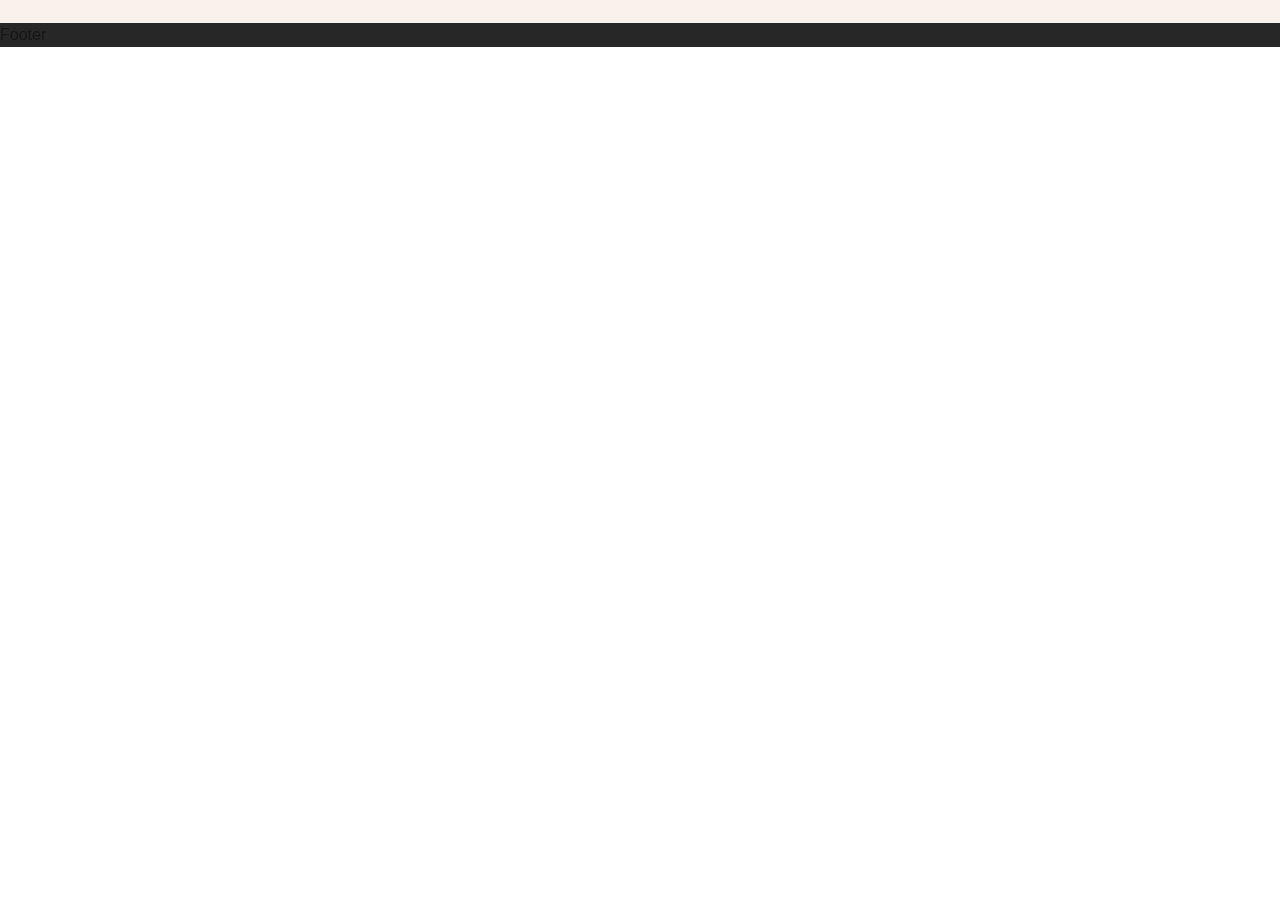
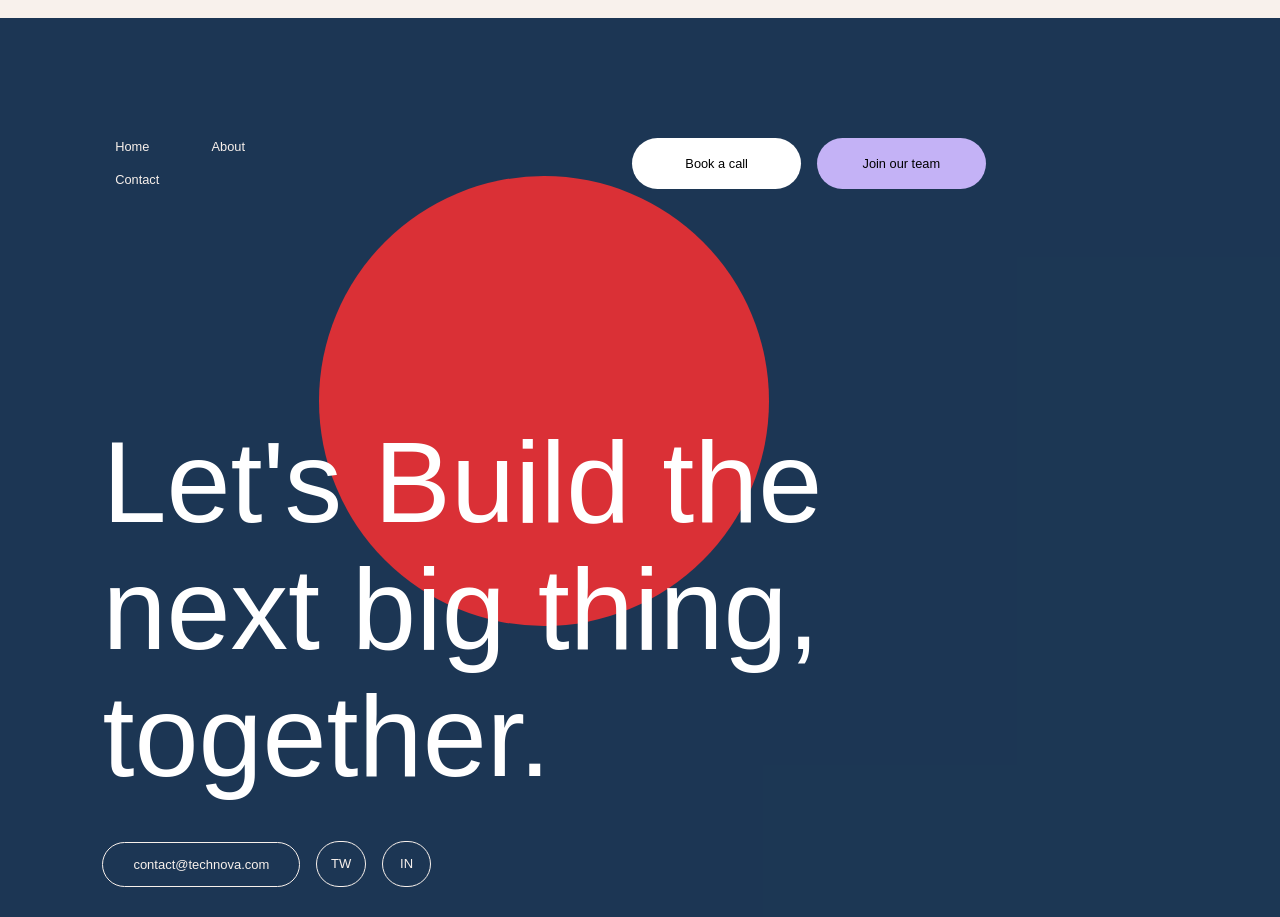
Before and after one commit to tahsinAmin/tech-nova, a Next.js app: page /contact in a window 1280 px wide. Shown: the part 760-1677 px from the top of the page. Before the commit the page ends 807 px from the top, so only its background shows below. Built offline with nearby package versions, Linux system fonts and the light colour scheme.

Commit message:
style: Footer UI adjusted

```diff
--- a/app/components/Footer.tsx
+++ b/app/components/Footer.tsx
@@ -1,8 +1,36 @@
+'use client';
+import Link from "next/link";
+import { usePathname } from "next/navigation";
 
 const Footer = () => {
+    const pathname = usePathname();
+
   return (
-    <footer className="dark-grey">
-       Footer
+    <footer className={`bg-[#001e3fe3] ${pathname.replace(/\//g, '')}`}>
+        <div className="container">
+          <div className="wrapper wrapper-footer-top items-center">
+            <div className="page-list grid-cols-2 grid text-[#f8f1ec] gap-[16px] md:w-1/5">
+              <Link href="/" className="footer-link">Home</Link>
+              <Link href="/about" className="footer-link">About</Link>
+              <Link href="/contact" className="footer-link">Contact</Link>
+            </div>
+            <div className="wrapper-footer-ctas md:w-2/5">
+              <button className="rounded-4xl bg-white text-black p-4">Book a call</button>
+              <button className="rounded-4xl bg-[#c4b2f6] text-black p-4">Join our team</button>
+            </div>
+          </div>
+          <h1 className="wrapper wrapper-footer-middle text-white">
+            Let's Build the next big thing, together.
+          </h1>
+          <div className="wrapper wrapper-footer-bottom text-white">
+            <div className="cta transparent">contact@technova.com</div>
+            <div className="cta transparent circle">TW</div>
+            <div className="cta transparent circle">IN</div>
+          </div>
+          <div className="circle-big red">
+
+          </div>
+        </div>
       </footer>
   )
 }
--- a/app/globals.css
+++ b/app/globals.css
@@ -27,14 +27,25 @@ body {
   background: var(--background);
   color: var(--foreground);
   font-family: Arial, Helvetica, sans-serif;
-  /* font-size: 1.0vw; */
+  font-size: 1.0vw;
   box-sizing: border-box;
   margin: 0;
   padding: 0;
 }
 
 .container {
-  padding-inline: 15px;
+  width: 85%;
+}
+
+@media screen and (min-width: 1440px) {
+  body {
+    font-size: 19px;
+  }
+
+  .container {
+    max-width: 1800px;
+    padding-inline: 8%;
+  }
 }
 
 
@@ -124,8 +135,139 @@ body {
   background-color: var(--dark-grey);
 }
 
+footer {
+  padding: 40px 0% 30px;
+}
+
+footer {
+  margin-top: -30vh;
+}
+
+footer.contact,
+footer.about {
+  margin-top: unset;
+}
+
+@media screen and (min-width: 768px) {
+  footer {
+    padding: 120px 0% 30px;
+    margin-top: -39vh;
+  }
+
+  footer.container,
+  footer.about {
+    margin-top: unset;
+  }
+}
+
+@media screen and (min-width: 1440px) {
+  footer {
+    padding: 120px 0% 30px;
+    margin-top: -29vh;
+  }
+
+  footer.container,
+  footer.about {
+    margin-top: unset;
+  }
+}
+
+footer .container {
+  padding-inline: 8%;
+  position: relative;
+}
+
+footer .wrapper {
+  position: relative;
+  z-index: 1;
+}
+
+.wrapper-footer-top {
+  gap: 16px;
+  display: grid;
+  margin-bottom: 230px;
+}
+
+h1.wrapper-footer-middle {
+  font-size: clamp(24px, 9vw, 137.5px);
+  line-height: 1.1;
+  margin-bottom: 42px;
+}
+
+.wrapper-footer-bottom {
+  display: flex;
+  justify-content: space-between;
+  align-items: center;
+  flex-wrap: wrap;
+}
+
+
+
+.cta.transparent.circle {
+  text-align: center;
+  justify-content: center;
+  align-items: center;
+  width: 3.8em;
+  padding-left: 0;
+  padding-right: 0;
+  line-height: 20px;
+  display: flex;
+}
+
+
+.cta.transparent {
+  border: 1px solid var(--smoked-white);
+  color: #f8f1ec;
+  background-color: #0000;
+}
+
+.footer-link {
+  margin-left: 1em;
+  line-height: 1.3;
+  font-weight: 500;
+}
+
+
 .red {
   background-color: var(--red);
+}
+
+.circle-big.red {
+  z-index: 0;
+  border-radius: 999px;
+  width: 287px;
+  height: 287px;
+  inset: 20% 0% 0%;
+  margin-left: auto;
+  margin-right: auto;
+  position: absolute;
+}
+
+.wrapper-footer-ctas {
+  display: grid;
+  grid-template-columns: repeat(2, 1fr);
+  gap: 16px;
+  height: fit-content;
+}
+
+@media screen and (min-width: 768px) {
+  .wrapper-footer-bottom {
+    justify-content: flex-start;
+    gap: 16px;
+  }
+
+  .circle-big.red {
+    z-index: 0;
+    border-radius: 999px;
+    width: 450px;
+    height: 450px;
+    inset: 5% 0% 0%;
+  }
+
+  .wrapper-footer-top {
+    display: flex;
+    justify-content: space-between;
+  }
 }
 
 h1 {
```
